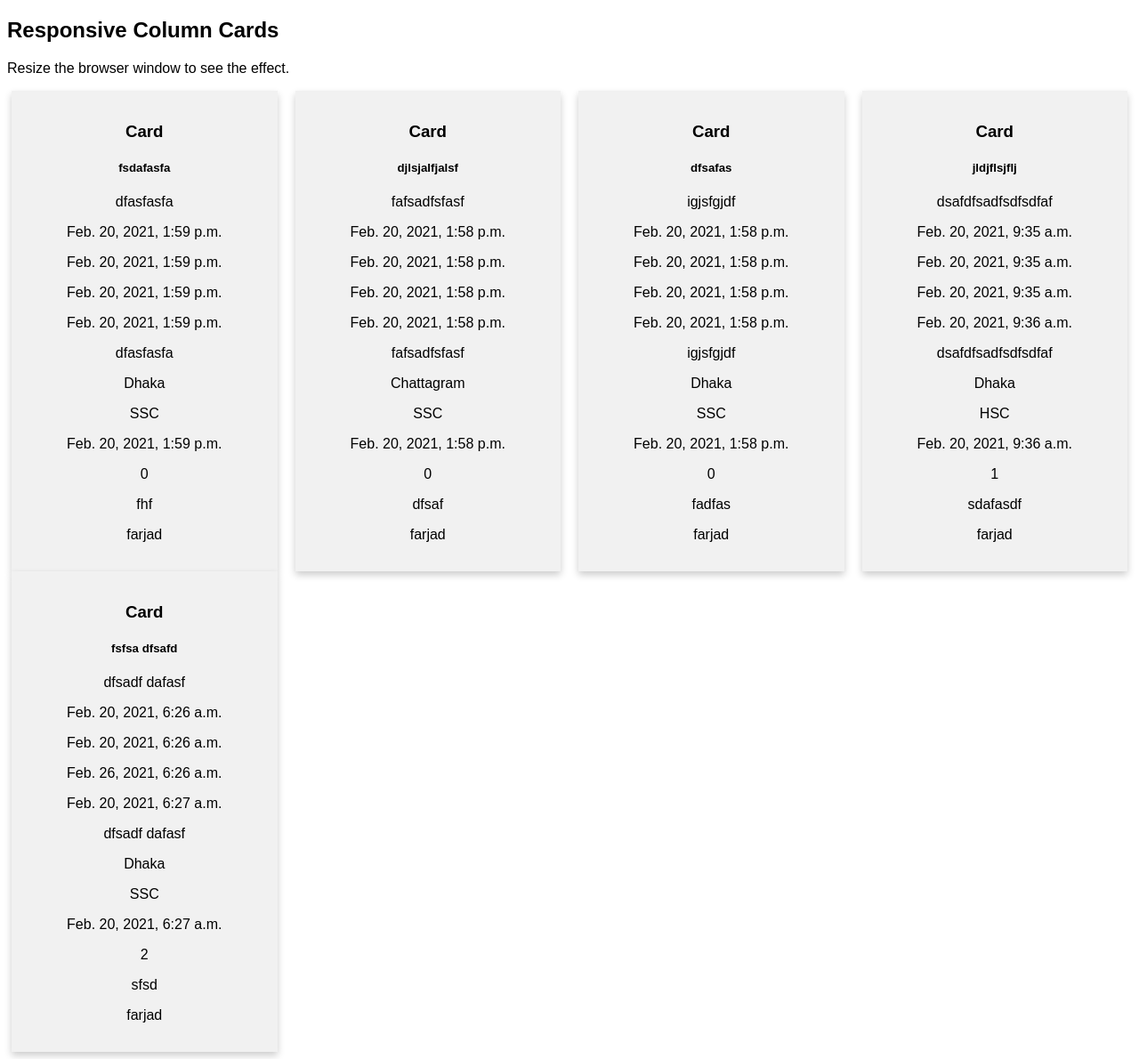
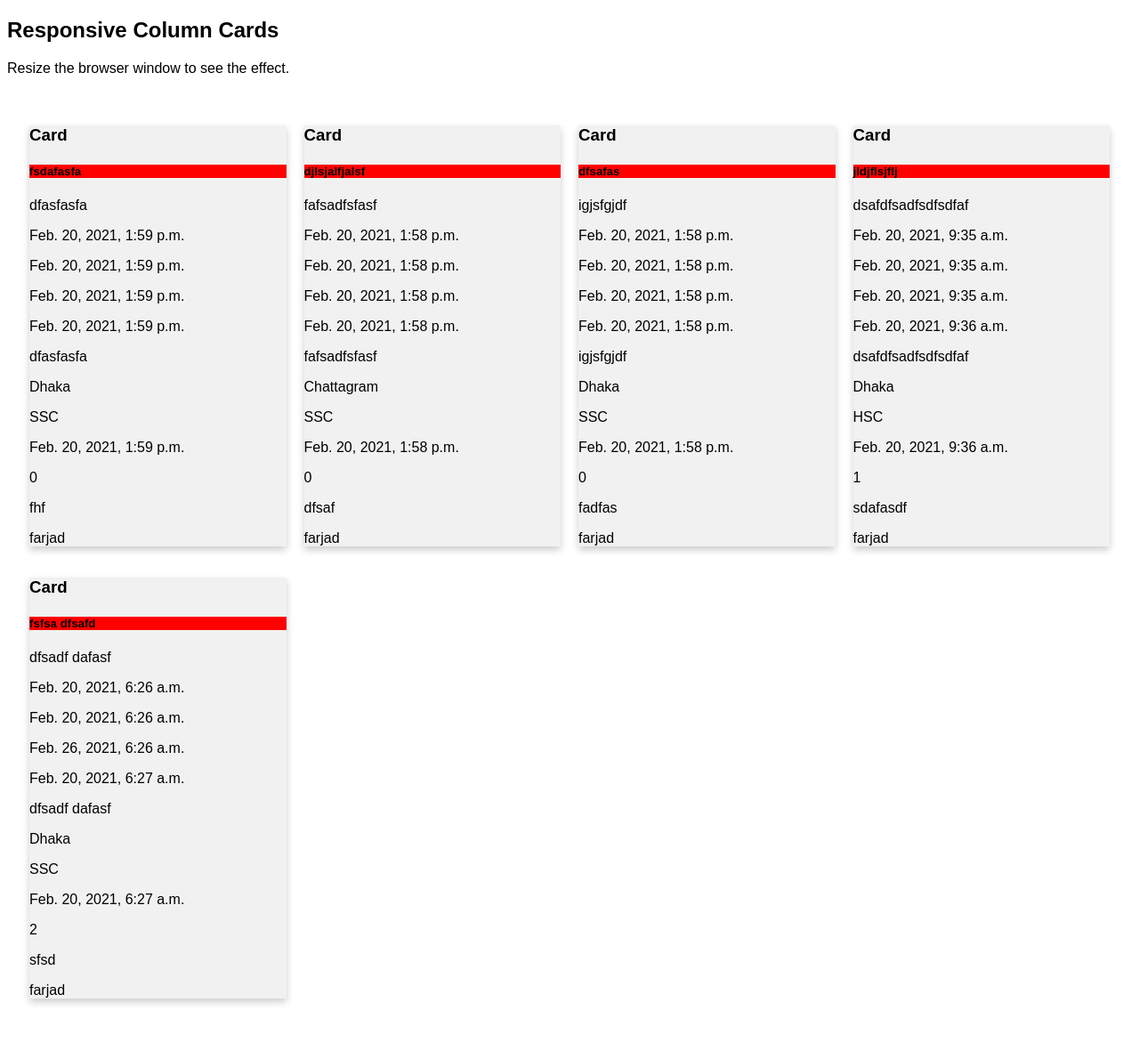
Before and after one commit to lightcodebd/kaj, a Django app: page /kaj/ in a window 1280 px wide. Shown: the whole page at 89% size. After the commit the page ends 1129 px from the top, so only its background shows below. Run offline with Django 3.2, Linux system fonts and the light colour scheme; data comes from the database, SQL or seed files in the repository; both versions use the stored data as it was after the commit.

```diff
--- a/kaj/templates/kaj_index.html
+++ b/kaj/templates/kaj_index.html
@@ -19,7 +19,8 @@ body {
 }
 
 /* Remove extra left and right margins, due to padding */
-.row {margin: 0 -5px;}
+.row {margin: 0 -5px;
+padding:20px;}
 
 /* Clear floats after the columns */
 .row:after {
@@ -40,9 +41,12 @@ body {
 /* Style the counter cards */
 .card {
   box-shadow: 0 4px 8px 0 rgba(0, 0, 0, 0.2);
-  padding: 16px;
-  text-align: center;
+  /*text-align: center;*/
   background-color: #f1f1f1;
+}
+
+.card-title{
+  background-color: red;
 }
 </style>
 </head>
@@ -52,9 +56,7 @@ body {
 <p>Resize the browser window to see the effect.</p>
 
 <div class="row">
-
-  {% for alljob in alljob %}
-
+      {% for alljob in alljob %}
   <div class="column">
     <div class="card">
       <h3>Card</h3>
@@ -74,9 +76,7 @@ body {
 
     </div>
   </div>
-
-
-  {% endfor %}
+     {% endfor %}
 
 </div>
 
```
Also changed, not shown: db.sqlite3.
